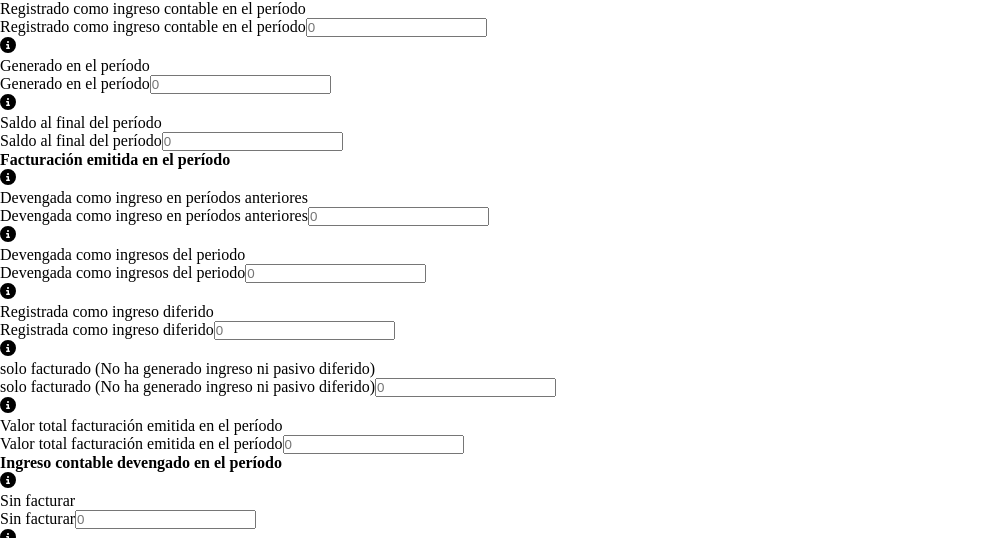
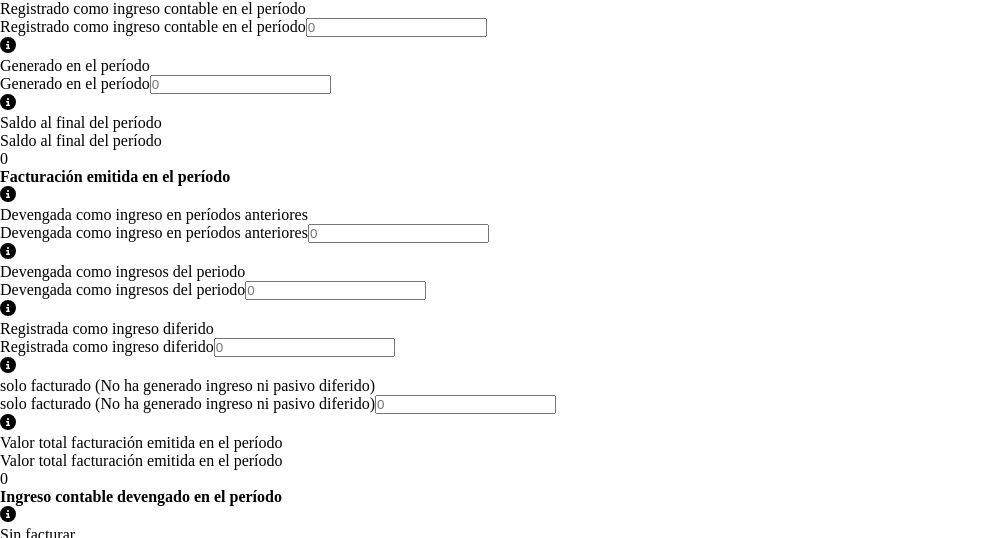
Before and after one commit to Jaycom17/cooperativa-impuestos, a React (Vite) app in the folder Frontend/coperativaFrontend/: page /ingrefactform in a window 1280 px wide. Shown: the part 261-799 px from the top of the page, without its empty margins (0-996 px from the left). Built offline with nearby package versions, Linux system fonts and the light colour scheme; no server answers.

Commit message:
formulario ingresos y facturacion hecho

```diff
--- a/Frontend/coperativaFrontend/src/components/IngFacValues/IngFacValues.jsx
+++ b/Frontend/coperativaFrontend/src/components/IngFacValues/IngFacValues.jsx
@@ -1,5 +1,5 @@
 import PropTypes from "prop-types";
-import { IngFacFormEq } from "../../utils/ingresosFacturación";
+import { IngFacFormEq, IngFacTotals } from "../../utils/ingresosFacturacion";
 import InfoBubble from "../InfoBubble/InfoBubble";
 
 function IngFacValues({ title, path, data, handleChange }) {
@@ -13,13 +13,20 @@ function IngFacValues({ title, path, data, handleChange }) {
               <InfoBubble colorMode={"light"} info={IngFacFormEq[key]}/>
               {IngFacFormEq[key]}
             </label>
-            <input
+            {
+              (IngFacTotals.includes(key) || path.split(".")[0] === "Totales")?
+              <p className="p-1">
+                {Intl.NumberFormat("es-CO").format(value)}
+              </p> :
+                <input
               className=" bg-white border rounded-md p-1"
               type="number"
               name={key}
-              placeholder={value}
+              placeholder="0"
+              defaultValue={value === 0 ? "" : value}
               onChange={(e) => handleChange(path.split("."), e)}
-            />
+              />
+            }
           </div>
         ))}
       </section>
--- a/Frontend/coperativaFrontend/src/pages/IngresosFacturacion/Form/IngresosFacturacionForm.jsx
+++ b/Frontend/coperativaFrontend/src/pages/IngresosFacturacion/Form/IngresosFacturacionForm.jsx
@@ -1,4 +1,4 @@
-import { useState } from "react";
+import { useState, useEffect } from "react";
 import AsideStudent from "../../../components/AsideStudent/AsideStudent";
 import IngFacValues from "../../../components/IngFacValues/IngFacValues";
 import basicInformation from "../../../formsData/IngFact.json";
@@ -6,10 +6,21 @@ import basicInformation from "../../../formsData/IngFact.json";
 function IngresosFacturacionForm() {
   const [data, setData] = useState(basicInformation);
 
-  const calculeteTotalPasivoImpDif = (currentData) => {
-    return currentData.SaldoIniPer - currentData.IngrContPer + currentData.GenPer;
+  useEffect(() => {
+    setData(basicInformation);
+  }, []);
+
+  const calculateTotalPasivoImpDif = (currentData) => {
+    return (currentData.SaldoIniPer || 0) - (currentData.IngrContPer || 0) + (currentData.GenPer || 0);
   }
 
+  const calculateTotalEmiPer = (currentData) => {
+    return (currentData.DevIngrPerAnt || 0) + (currentData.DevIngrPerAct || 0) + (currentData.RegIngDif || 0) + (currentData.SoloFact || 0);
+  }
+
+  const calculateTotalIngrContDevPer = (currentData) => {
+    return (currentData.FactEmitPer.DevIngrPerAct || 0) + (currentData.IngrContDevPer.SinFact || 0) + (currentData.IngrContDevPer.FactPerAnt || 0);
+  }
 
 
   const changeValue = (path, e) => {
@@ -26,6 +37,19 @@ function IngresosFacturacionForm() {
     }, newData);
 
     const categories = Object.keys(newData);
+
+    categories.forEach((cat) => {
+      if(newData[cat].PasivIngrDif){
+        newData[cat].PasivIngrDif.TotPasivDif = calculateTotalPasivoImpDif(newData[cat].PasivIngrDif);
+      }
+
+      if(newData[cat].FactEmitPer){
+        newData[cat].FactEmitPer.TotFactEmiPEr = calculateTotalEmiPer(newData[cat].FactEmitPer);
+      }
+
+      newData[cat].IngrContDevPer.TotalIngrContDevPer = calculateTotalIngrContDevPer(newData[cat])
+    })
+
     const totalCategories = categories.filter(cat => cat !== 'Totales');
     const totals = {
       PasivIngrDif: {},
@@ -45,8 +69,6 @@ function IngresosFacturacionForm() {
         });
       });
     });
-
-    newData.VentBien.PasivIngrDif.TotPasivDif = calculeteTotalPasivoImpDif(newData.VentBien.PasivIngrDif)
 
     newData.Totales = totals;
 
--- a/Frontend/coperativaFrontend/src/utils/ingresosFacturación.js
+++ b/Frontend/coperativaFrontend/src/utils/ingresosFacturacion.js
@@ -12,3 +12,5 @@ export const IngFacFormEq = {
   FactPerAnt: "Facturado períodos anteriores",
   TotalIngrContDevPer: "valor total ingreso contable devengado en el período",
 };
+
+export const IngFacTotals = ["TotPasivDif", "TotFactEmiPEr", "TotalIngrContDevPer"]
```
